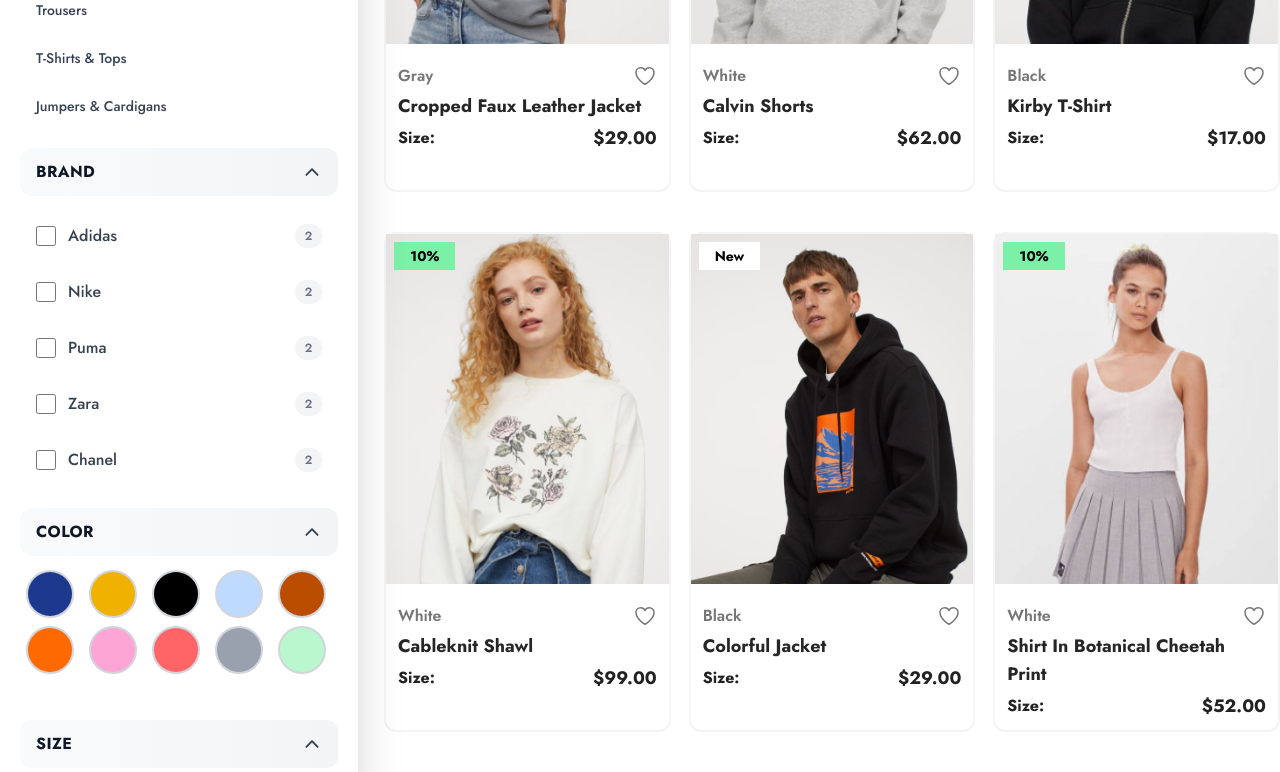
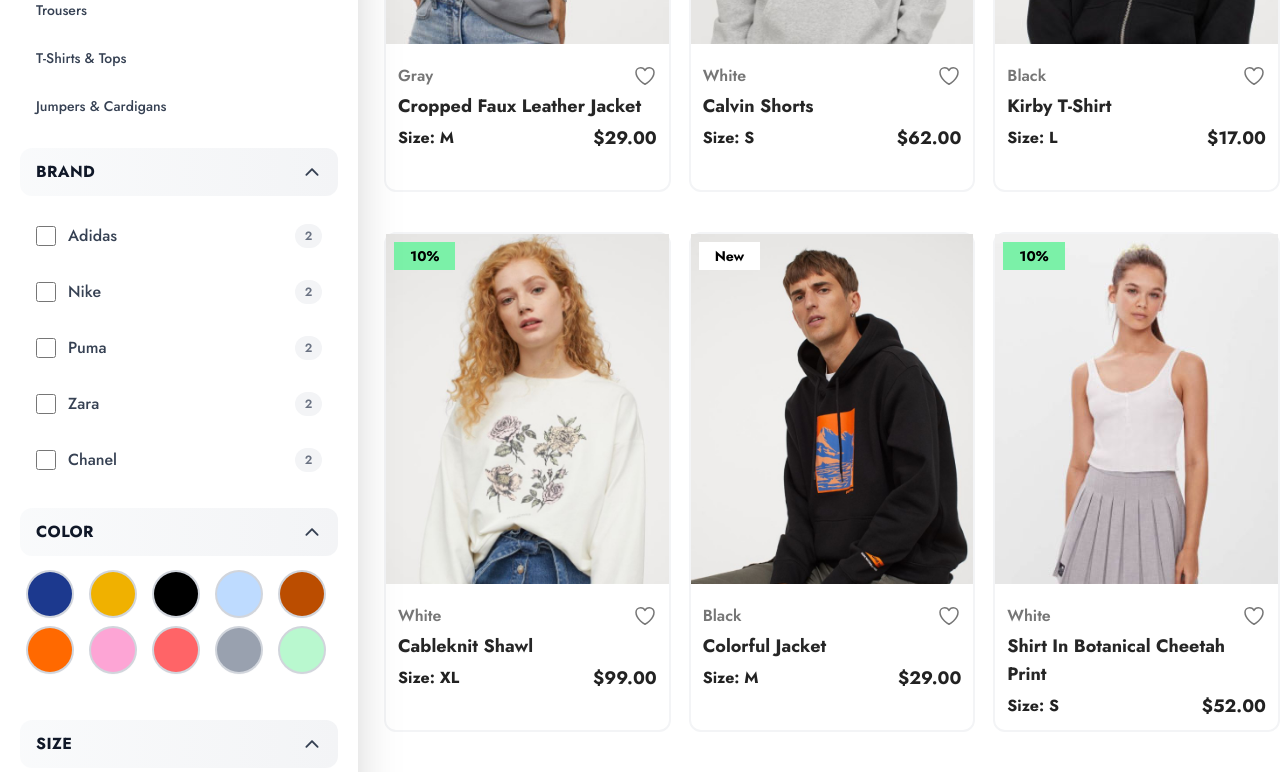
Before and after one commit to twahidulislamdev/uomo, a React (Vite) app: page /shop in a window 1280 px wide. Shown: the part 880-1652 px from the top of the page. Built offline with nearby package versions, Linux system fonts and the light colour scheme.

Commit message:
Add custom size support in ShopProducts component and update cart handling

```diff
--- a/src/components/ShopProducts.jsx
+++ b/src/components/ShopProducts.jsx
@@ -22,6 +22,7 @@ const ShopProducts = ({
   priceClassName,
   sizeClassName,
   size,
+  customSize, // Added customSize prop
 }) => {
   const [isWishColor, setIsWishColor] = useState(false);
   const dispatch = useDispatch();
@@ -34,6 +35,8 @@ const ShopProducts = ({
         img: imgSrcFirst,
         quantity: 1,
         color: productColor,
+        size: size,
+        customSize: customSize, // Include custom size in cart
       })
     );
 
@@ -66,6 +69,8 @@ const ShopProducts = ({
         price,
         img: imgSrcFirst,
         quantity: 1,
+        size: size,
+        customSize: customSize, // Include custom size in quick view
       })
     );
 
@@ -75,9 +80,19 @@ const ShopProducts = ({
     });
   };
 
+  // Determine size display text
+  const getSizeDisplay = () => {
+    if (customSize) {
+      return customSize;
+    }
+    return size;
+  };
+
+  // Determine if this is a custom size product
+  const isCustomSize = size === "Custom" || customSize;
+
   return (
     <div className="w-[48%] lg:w-[32%] h-[430px] lg:h-[500px] m-auto lg:m-0 relative group border-2 border-gray-100 rounded-xl">
-
       <Link to={"/quickview"} onClick={handleQuickView}>
         <div className="w-full h-[300px] lg:h-[350px] relative">
           <img
@@ -90,9 +105,12 @@ const ShopProducts = ({
 
       {badgeText && (
         <div
-          className={`absolute top-2 left-2 py-1 px-4 text-black font-bold text-center text-xs lg:text-sm ${badgeClassName}`}
+          className={`absolute top-2 left-2 py-1 px-4 text-black font-bold text-center text-xs lg:text-sm ${badgeClassName} ${
+            isCustomSize ? "border-l-4 border-purple-500" : ""
+          }`}
         >
           {badgeText}
+          {isCustomSize && " ✂️"}
         </div>
       )}
 
@@ -101,7 +119,9 @@ const ShopProducts = ({
           onClick={handleAddToCart}
           className="w-[100%] h-[50px] flex justify-center m-auto hover:cursor-pointer bg-black hover:bg-mainColor transition-all duration-300 delay-200"
         >
-          <p className="py-4 lg:py-3 text-base lg:text-lg font-medium text-white">ADD TO CART</p>
+          <p className="py-4 lg:py-3 text-base lg:text-lg font-medium text-white">
+            {isCustomSize ? "CUSTOM ORDER" : "ADD TO CART"}
+          </p>
         </div>
       </div>
 
@@ -120,16 +140,36 @@ const ShopProducts = ({
           </div>
         </div>
 
-        <h3 className="text-[#262626] text-sm lg:text-lg font-bold py-1">{title}</h3>
+        <h3 className="text-[#262626] text-sm lg:text-lg font-bold py-1">
+          {title}
+        </h3>
 
         <div className="flex justify-between items-center">
-          <h4 className={`text-mainColor text-base font-bold ${sizeClassName}`}>
-            Size: {size}
+          <h4
+            className={`text-mainColor text-base font-bold ${sizeClassName} ${
+              isCustomSize ? "text-purple-600" : ""
+            }`}
+          >
+            {isCustomSize ? "Custom: " : "Size: "}
+            {getSizeDisplay()}
+            {isCustomSize && " 📏"}
           </h4>
-          <h4 className={`text-mainColor text-lg font-bold ${priceClassName}`}>
+          <h4
+            className={`text-mainColor text-lg font-bold ${priceClassName} ${
+              isCustomSize ? "text-purple-600" : ""
+            }`}
+          >
             ${price.toFixed(2)}
+            {isCustomSize && " *"}
           </h4>
         </div>
+
+        {/* Custom size note */}
+        {isCustomSize && (
+          <p className="text-xs text-purple-500 mt-1 font-medium">
+            * Custom sizing available
+          </p>
+        )}
       </div>
     </div>
   );
--- a/src/components/pages/Shop.jsx
+++ b/src/components/pages/Shop.jsx
@@ -290,7 +290,6 @@ const Shop = () => {
         style={{ backgroundImage: `url(${BannerBg})` }}
       >
         <ToastContainer
-
           position="top-right"
           autoClose={2000}
           hideProgressBar={false}
@@ -630,6 +629,7 @@ const Shop = () => {
                       price={product.price}
                       productColor={product.productColor}
                       badgeClassName={product.badgeClassName}
+                      size={product.size}
                     />
                   ))}
 
```
Also changed, not shown: src/components/layouts/Header.jsx (+43 -15 lines).
